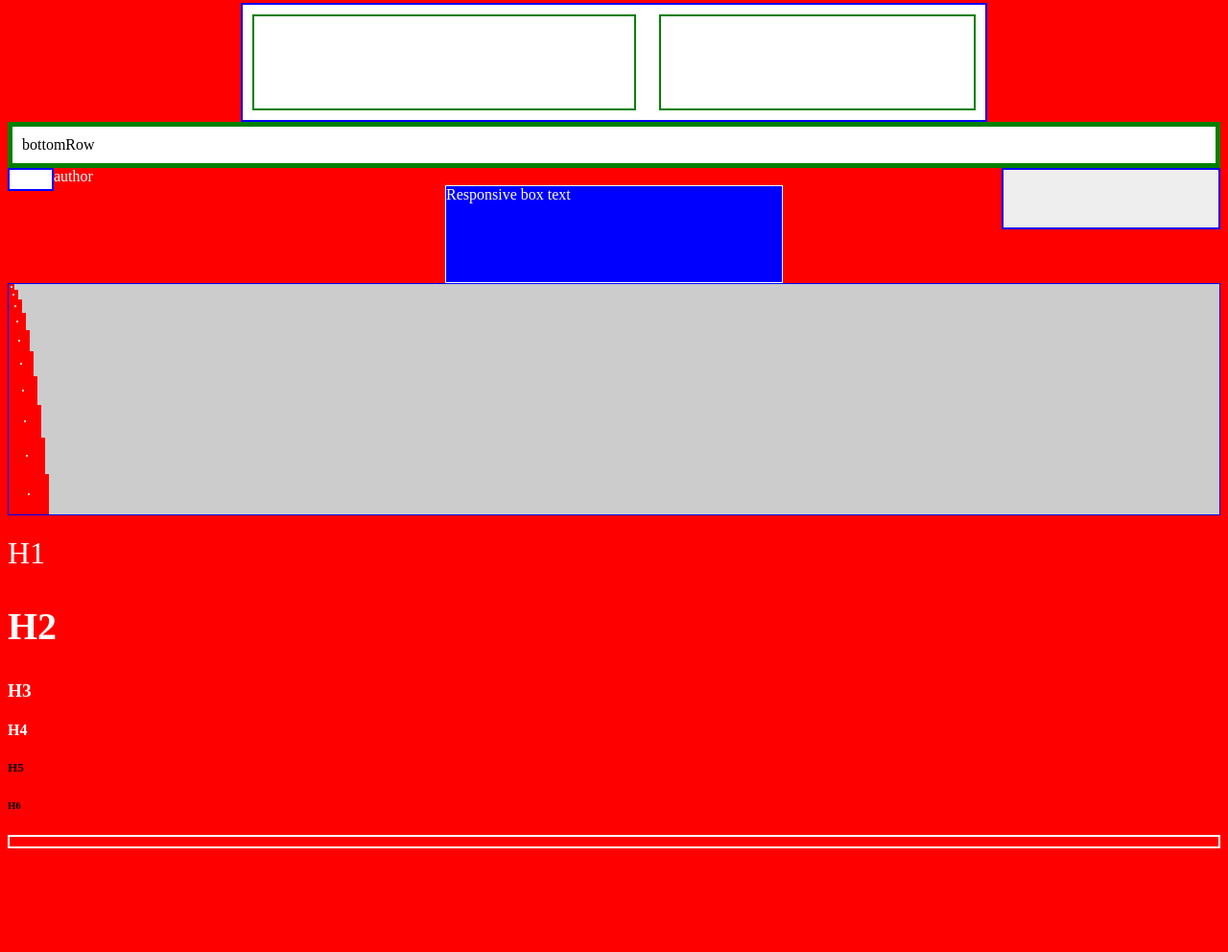
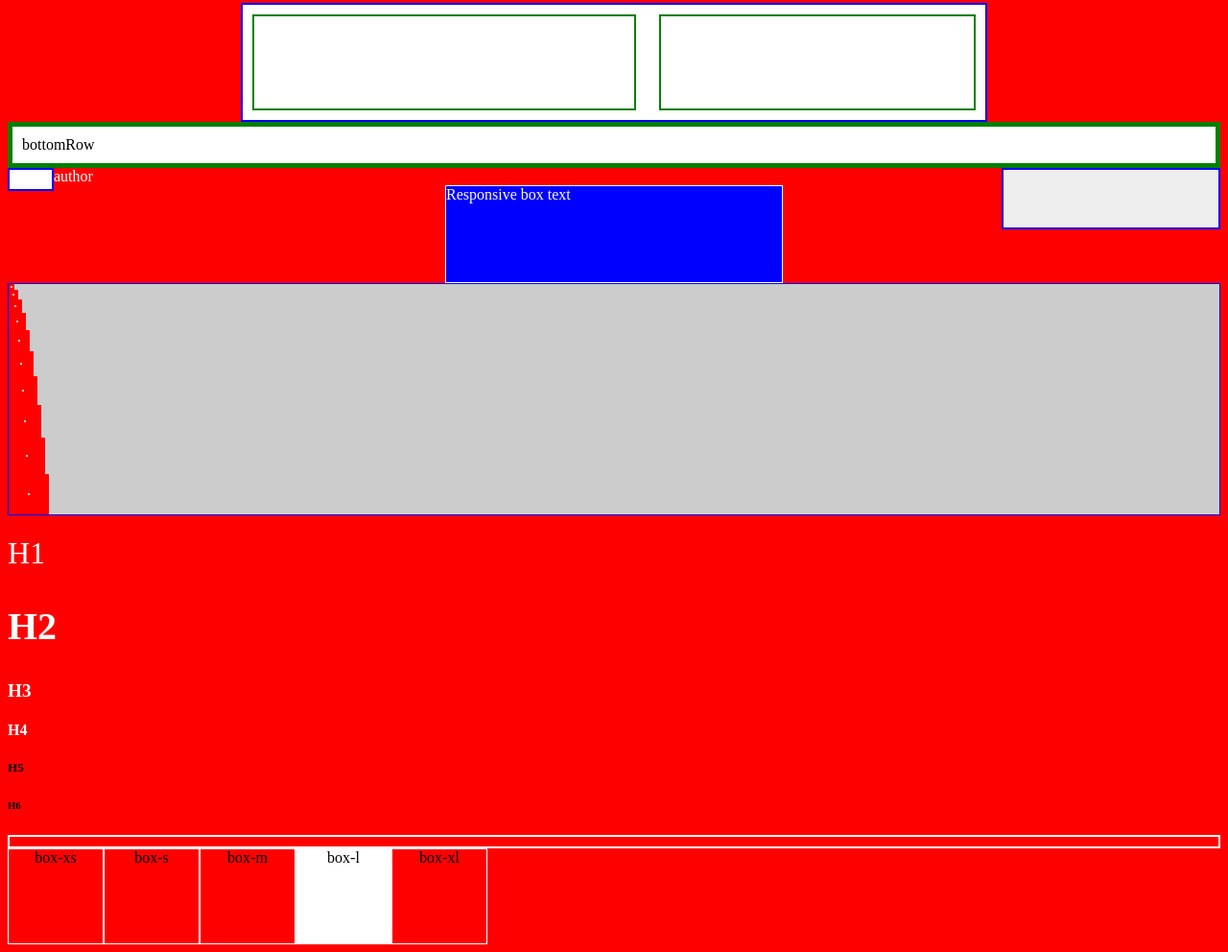
Before and after one commit to dgrochowski/frontend-upskilling, a website built with webpack: page webpack/index.html in a window 1280 px wide. Shown: the part 314-1306 px from the top of the page at 96% size. Before the commit the page ends 1206 px from the top, so only its background shows below. Built offline with nearby package versions, Linux system fonts and the light colour scheme.

Commit message:
Sass - media directives

```diff
--- /dev/null
+++ b/sass/_media.scss
@@ -0,0 +1,44 @@
+.media-directives {
+  width: 100%;
+  height: 100px;
+
+  .box {
+    box-sizing: border-box;
+    float: left;
+    width: 100px;
+    height: 100px;
+    border: 1px solid #FFF;
+    background: red;
+    text-align: center;
+  }
+
+  @media all and (max-width: 480px) {
+    .box-xs {
+      background: #FFF;
+    }
+  }
+
+  @media all and (min-width: 481px) and (max-width: 640px) {
+    .box-s {
+      background: #FFF;
+    }
+  }
+
+  @media all and (min-width: 641px) and (max-width: 1024px) {
+    .box-m {
+      background: #FFF;
+    }
+  }
+
+  @media all and (min-width: 1025px) and (max-width: 1600px) {
+    .box-l {
+      background: #FFF;
+    }
+  }
+
+  @media all and (min-width: 1601px) {
+    .box-xl {
+      background: #FFF;
+    }
+  }
+}
--- a/sass/styles.scss
+++ b/sass/styles.scss
@@ -4,6 +4,7 @@
 @import "fonts";
 @import "functions";
 @import "interpolation";
+@import "media";
 @import "mixins";
 @import "nesting";
 @import "operators";
--- a/webpack/index.html
+++ b/webpack/index.html
@@ -45,5 +45,12 @@
         <h6>H6</h6>
     </div>
     <div class="variable-defaults"></div>
+    <div class="media-directives">
+        <div class="box box-xs">box-xs</div>
+        <div class="box box-s">box-s</div>
+        <div class="box box-m">box-m</div>
+        <div class="box box-l">box-l</div>
+        <div class="box box-xl">box-xl</div>
+    </div>
 </body>
 </html>
```
